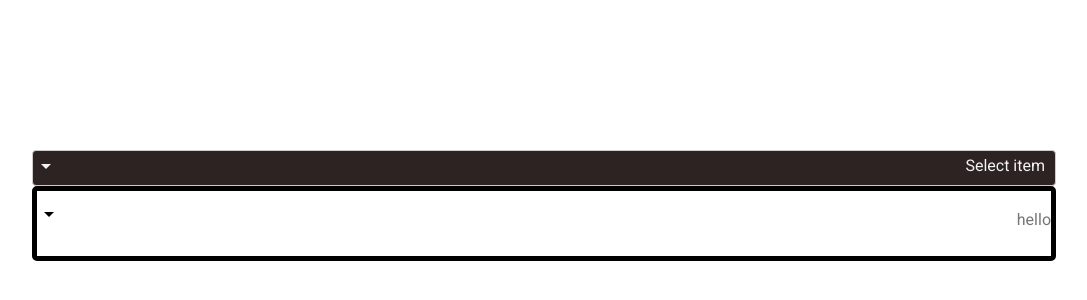
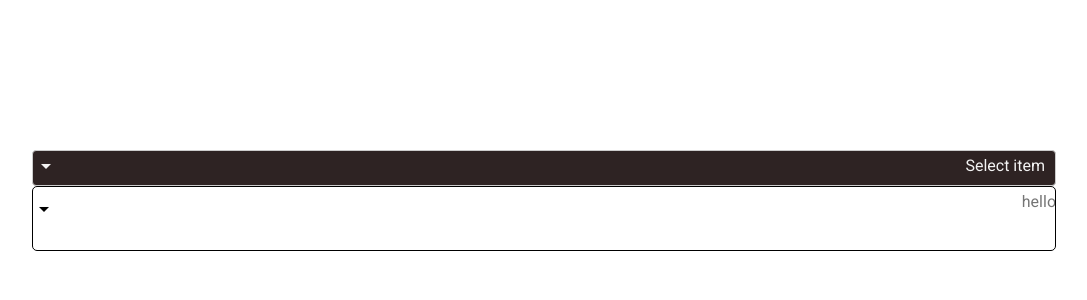
Before and after one commit to Terukool/TestWorld, an Angular app in the folder angular-13-app/: page / in a window 1280 px wide. Shown: the part 750-1050 px from the top of the page, without its empty margins (96-1183 px from the left). Built offline with nearby package versions, Linux system fonts and the light colour scheme.

Commit message:
Now with less cyber

```diff
--- a/angular-13-app/src/app/app.module.ts
+++ b/angular-13-app/src/app/app.module.ts
@@ -9,7 +9,7 @@ import { MatIconModule } from '@angular/material/icon';
 import { MatCheckboxModule } from '@angular/material/checkbox';
 import { MatSelectModule } from '@angular/material/select';
 import { MatFormFieldModule } from '@angular/material/form-field';
-import { NoopAnimationsModule } from '@angular/platform-browser/animations';
+import { BrowserAnimationsModule, NoopAnimationsModule } from '@angular/platform-browser/animations';
 import { MatInputModule } from '@angular/material/input';
 import { HttpClientModule } from '@angular/common/http';
 import { SelectTwoComponent } from './select-two/select-two.component';
@@ -34,6 +34,7 @@ import { OverlayModule } from '@angular/cdk/overlay';
     MatCheckboxModule,
     MatSelectModule,
     HttpClientModule,
+    BrowserAnimationsModule,
     OverlayModule
   ],
   providers: [],
--- a/angular-13-app/src/app/select-two/select-two.component.html
+++ b/angular-13-app/src/app/select-two/select-two.component.html
@@ -1,6 +1,12 @@
-<div #target cdkOverlayOrigin class="container">
 <mat-form-field>
-        <mat-select [(ngModel)]="selectedItem" disableOptionCentering="true" multiple="true" panelClass="custom-panel" placeholder="hello" #select>
+    <mat-select [(ngModel)]="selectedItem" disableOptionCentering="true" multiple="true" panelClass="custom-panel"
+        placeholder="hello" #select>
+        <mat-select-trigger>
+            <div *ngFor="let option of selectedItem">
+                <span>{{option?.name}}</span>
+                <br />
+            </div>
+        </mat-select-trigger>
         <mat-option>-- None --</mat-option>
         <mat-option *ngFor="let item of items" [value]="item">
             {{item.name}}
@@ -9,4 +15,3 @@
 
     <mat-icon matSuffix>arrow_drop_down</mat-icon>
 </mat-form-field>
-</div>
--- a/angular-13-app/src/app/select-two/select-two.component.scss
+++ b/angular-13-app/src/app/select-two/select-two.component.scss
@@ -1,14 +1,8 @@
-.container {
-    width: 100%;
-    overflow:none;
-    box-sizing: border-box;
-}
-
 ::ng-deep {
     .custom-panel {
         transform: none !important;
 
-        .ng-trigger {
+        div[role=listbox].ng-trigger {
             min-width: 100% !important;
             border-radius: 0 0 10px 10px;
             border: 1px solid black;
@@ -19,41 +13,38 @@
 
     .mat-form-field {
         width: 100%;
-        border-radius: 5px;
-        border: 5px solid black;
-        box-sizing: border-box;
+        position: relative;
+
+        .mat-form-field-infix {
+            position: unset !important;
+        }
     }
 
     .mat-form-field.mat-focused {
-        border-radius: 5px 5px 0 0;
+        .mat-select-trigger {
+            border-radius: 5px 5px 0 0;
+        }
     }
 
-    // .mat-select {
-    //     // .mat-select-trigger {
-    //     //     display: flex !important;
-    //     //     align-items: center;
-    //     //     width: 100%;
-    //     //     min-height: 2.5em !important;
+    .mat-select {
+        .mat-select-trigger {
+            position: absolute;
+            top: 0;
+            left: 0;
+            right: 0;
+            bottom: 0;
+            height: 100%;
+            width: 100%;
+            padding: 5px;
+            border-radius: 5px;
+            border: 1px solid black;
 
-    //     //     .mat-select-value {
-    //     //         display: block;
-    //     //         flex: 1 1;
-    //     //         border-radius: 5px;
-    //     //         box-sizing: border-box;
-    //     //         border: 2px solid black;
-    //     //         min-width: 100%;
-    //     //         height: 100%;
-    //     //         display: flex;
-    //     //         align-items: center;
-    //     //         padding: 5px;
-    //     //     }
-    //     }
-
-    //     &.focused {
-    //         .mat-select-value {
-    //             border-radius: 5px 5px 0 0;
-    //             transition: 0s;
-    //         }
+            .mat-select-value {
+                width: 100%;
+                min-height: 100%;
+            }
+        }
+    }
 
     .mat-form-field-underline {
         display: none;
--- a/angular-13-app/src/app/select-two/select-two.component.ts
+++ b/angular-13-app/src/app/select-two/select-two.component.ts
@@ -22,12 +22,11 @@ interface Item {
   ],
   changeDetection: ChangeDetectionStrategy.OnPush
 })
-export class SelectTwoComponent implements OnInit, AfterViewInit {
+export class SelectTwoComponent implements AfterViewInit {
 
   @ViewChild('select') select?: MatSelect;
-  @ViewChild('target') target?: ElementRef;
 
-  public selectedItem?: Item;
+  public selectedItem?: Item[] = [];
   public items: Item[] = [
     { id: 1, name: 'Item 1', category: 'Category 1' },
     { id: 2, name: 'Item 2', category: 'Category 1' },
@@ -41,29 +40,19 @@ export class SelectTwoComponent implements OnInit, AfterViewInit {
 
   constructor(protected _viewportRuler: ViewportRuler, protected _changeDetectorRef: ChangeDetectorRef) { }
 
-
-  ngOnInit(): void {
-    //this.select?.trigger = this.target;
-  }
-
   ngAfterViewInit(): void {
-    if (!this.select || !this.target) {
+    if (!this.select) {
       return;
     }
 
     this.select._positions = [];
 
-    this.select.trigger = this.target;
-    //@ts-ignore
-    this.select._overlayDir.origin = this.target;
+    const resizeObserver = new ResizeObserver(() => {
+      //@ts-ignore
+      this.select?._overlayDir?.overlayRef?.updatePosition();
+    })
 
-    this.select.openedChange.subscribe(() => {
-      if (this.select?.panelOpen && this.target && this.select.trigger !== this.target) {
-        this.select.trigger = this.target;
-        this.select.toggle();
-        this.select.toggle();
-      }
-    });
+    resizeObserver.observe(this.select.trigger.nativeElement);
   }
 
 }
```
Lines whose indentation alone changed are shown as unchanged.
